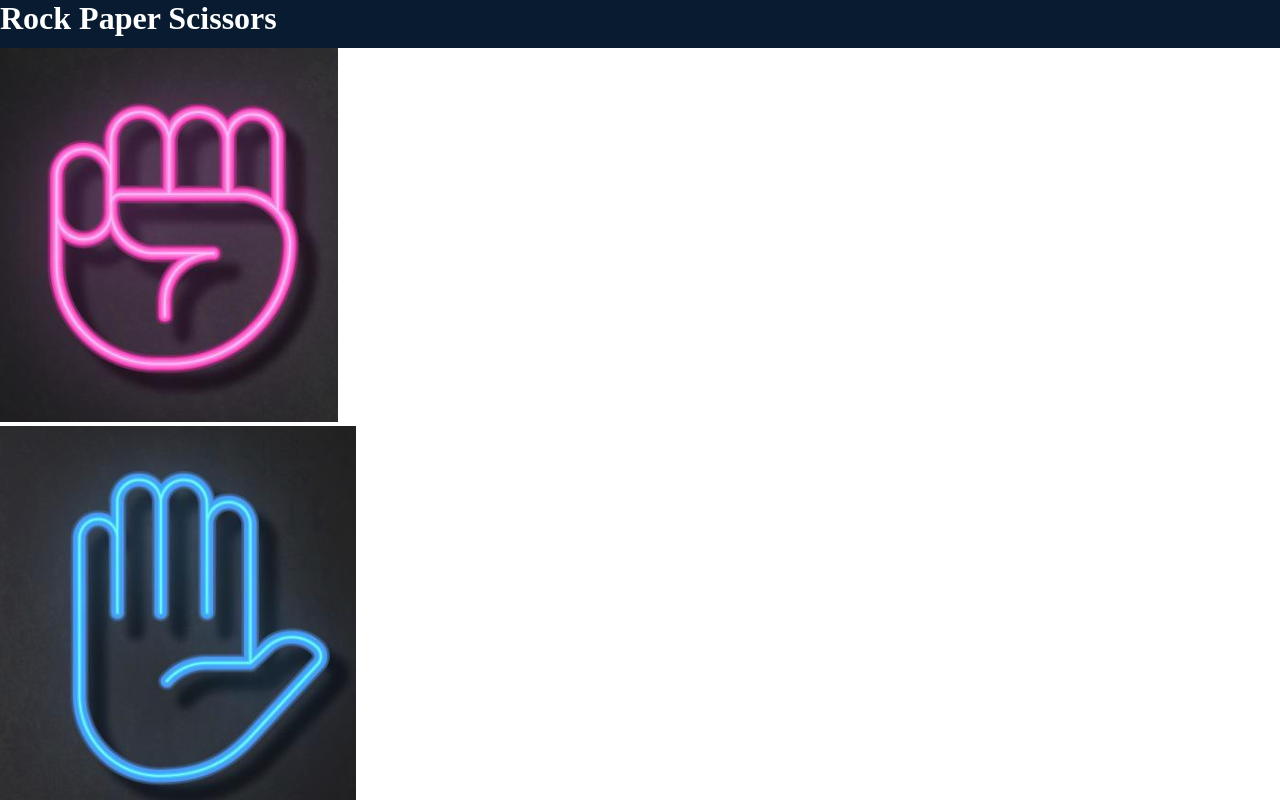
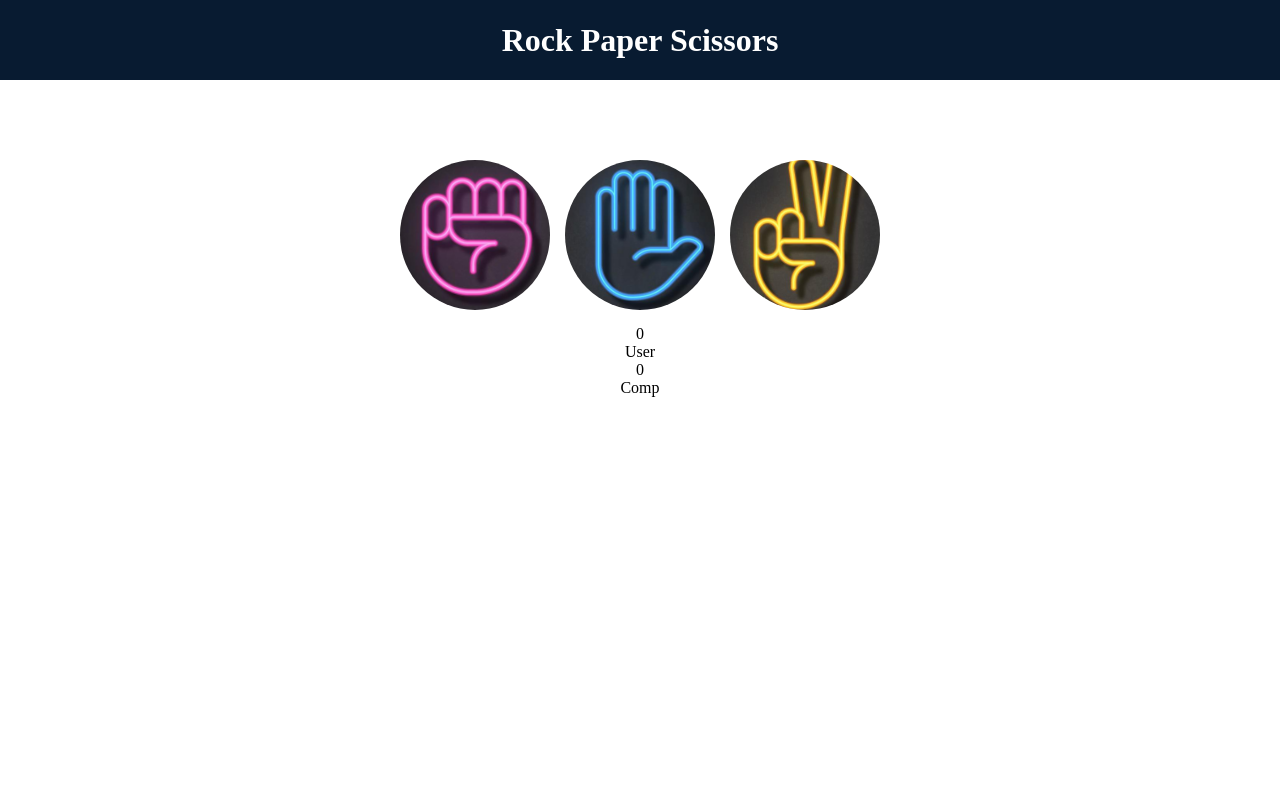
Before and after one commit to Shubhamcrownstack19/Game-Project, a plain HTML site: page index.html in a window 1280 px wide. Shown: the top 800 px of the page. Drawn offline with Linux system fonts and the light colour scheme.

Commit message:
Add styling for images in one div

```diff
--- a/style.css
+++ b/style.css
@@ -1,9 +1,34 @@
 *{
     margin: 0;
     padding: 0;
+    text-align: center;
 }
 h1{
     background-color: #081b31;
     color: #ffffff;
-    height: 3rem;
+    height: 5rem;
+    line-height: 5rem;
 }
+
+.choice {
+    height: 165px;
+    width: 165px;
+    border-radius: 50%;
+    align-items: center;
+    justify-self: center;
+}
+
+img{
+    height: 150px;
+    width: 150px;
+    object-fit: cover;
+    border-radius: 50%;
+}
+
+.choices{
+    display: flex;
+    justify-content: center;
+    align-items: center;
+    margin-top: 5rem;
+
+}
```
